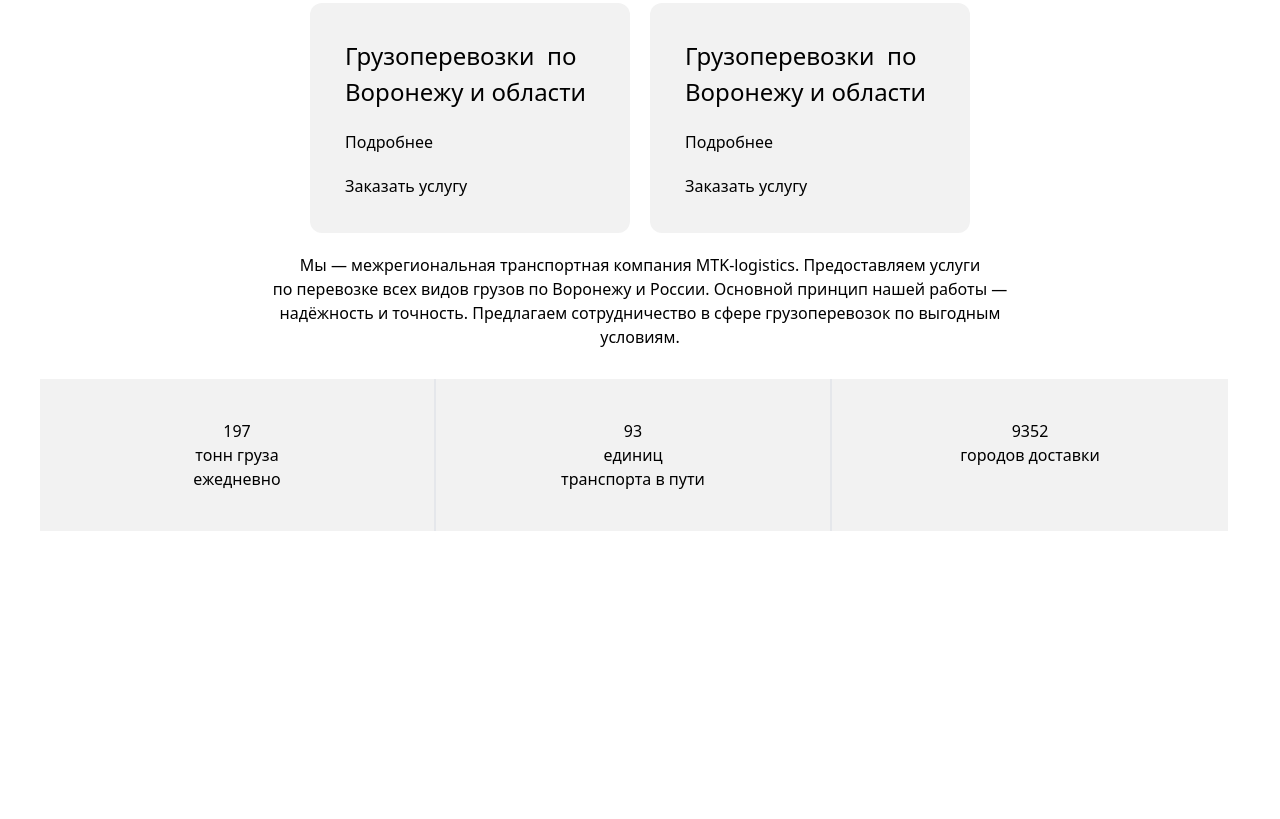
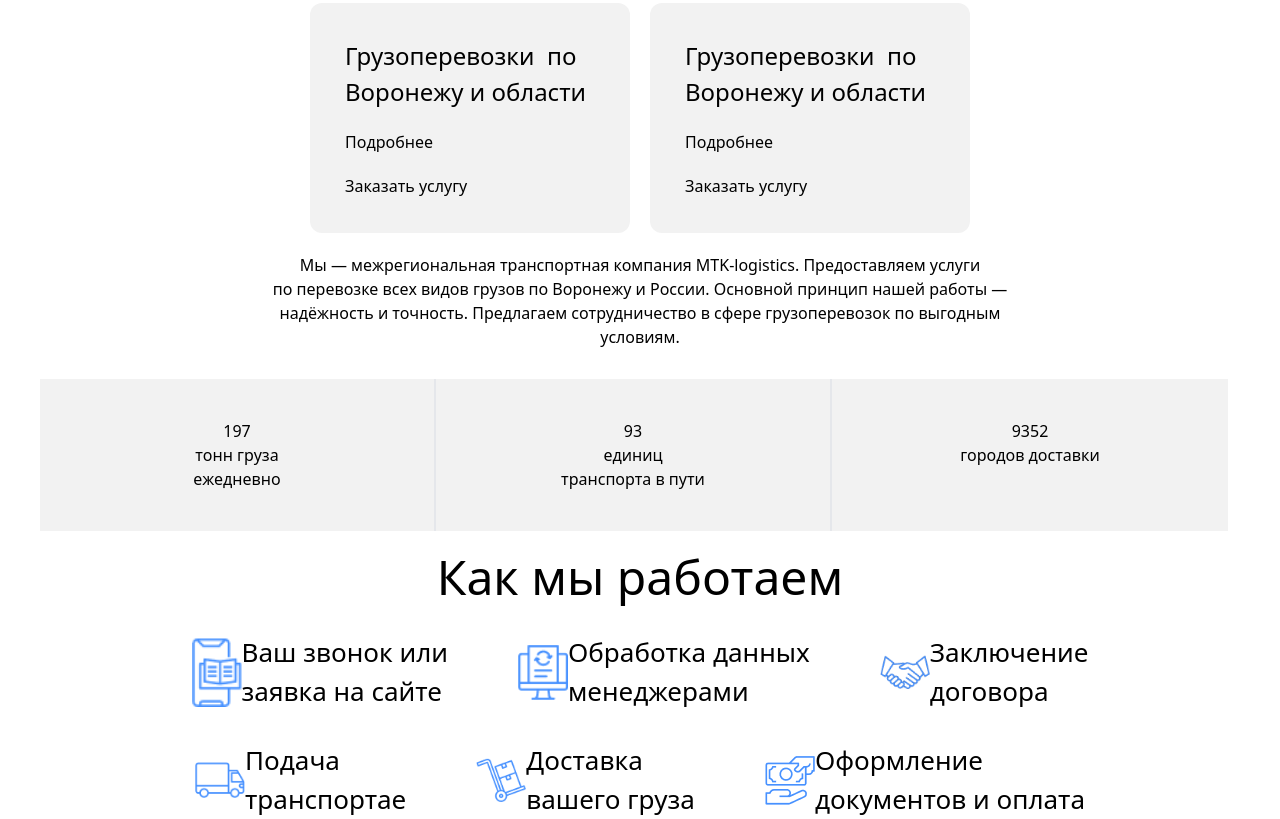
Before and after one commit to saidjannnnnnnn/home-wrok2, a website: page src/index.html in a window 1280 px wide. Shown: the part 2336-3155 px from the top of the page. Before the commit the page ends 2877 px from the top, so only its background shows below. Drawn offline with nearby package versions, Linux system fonts and the light colour scheme; files that its build step writes are made by us from their sources.

Commit message:
section5 dob shud ay tarafi simple2

```diff
--- a/src/index.html
+++ b/src/index.html
@@ -194,6 +194,37 @@ MTK-logistics.
     </div>
 </div>
         </section>
+        <section class="max-w-[1200px] m-auto ">
+            <p class="text-[48px] text-center mb-[20px]">Как мы работаем</p>
+            <div class="flex justify-center gap-[70px]">
+                <div class="flex items-center">
+                    <img class="w-[50px]" src="./5.png" alt="">
+                    <p class="text-[26px]">Ваш звонок или <br> заявка на сайте</p>
+                </div>
+                <div class="flex items-center">
+                    <img class="w-[50px]" src="./icon (11).png" alt="">
+                    <p class="text-[26px]">Обработка данных <br> менеджерами</p>
+                </div>
+                <div class="flex items-center">
+                    <img class="w-[50px]" src="./3.png" alt="">
+                    <p class="text-[26px]">Заключение <br> договора</p>
+                </div>
+            </div>
+            <div class="flex justify-center gap-[70px] mt-[30px]">
+                <div class="flex items-center">
+                    <img class="w-[50px]" src="./Group (13).png" alt="">
+                    <p class="text-[26px]">Подача <br> транспортае</p>
+                </div>
+                <div class="flex items-center">
+                    <img class="w-[50px]" src="./5 (1).png" alt="">
+                    <p class="text-[26px]">Доставка <br> вашего груза</p>
+                </div>
+                <div class="flex items-center">
+                    <img class="w-[50px]" src="./6.png" alt="">
+                    <p class="text-[26px]">Оформление <br> документов и оплата </p>
+                </div>
+            </div>
+        </section>
     </main>
 </body>
 </html>
```
Also changed, not shown: src/3.png (added), src/5 (1).png (added), src/5.png (added), src/6.png (added), src/Group (13).png (added), src/icon (11).png (added).
